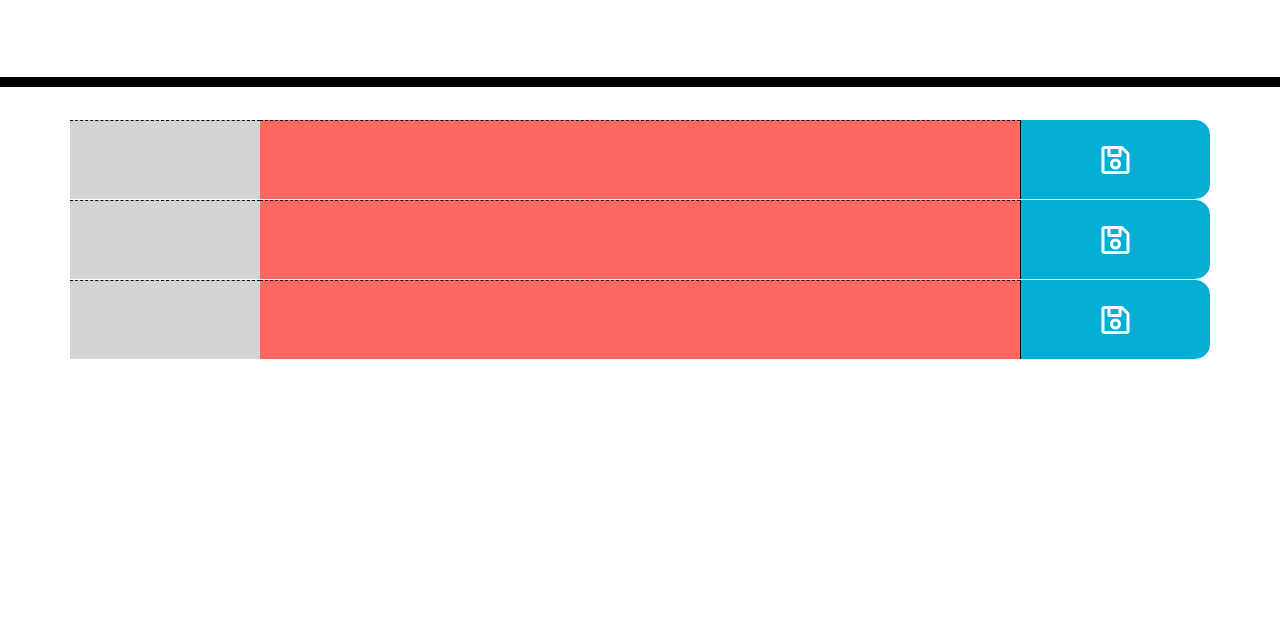
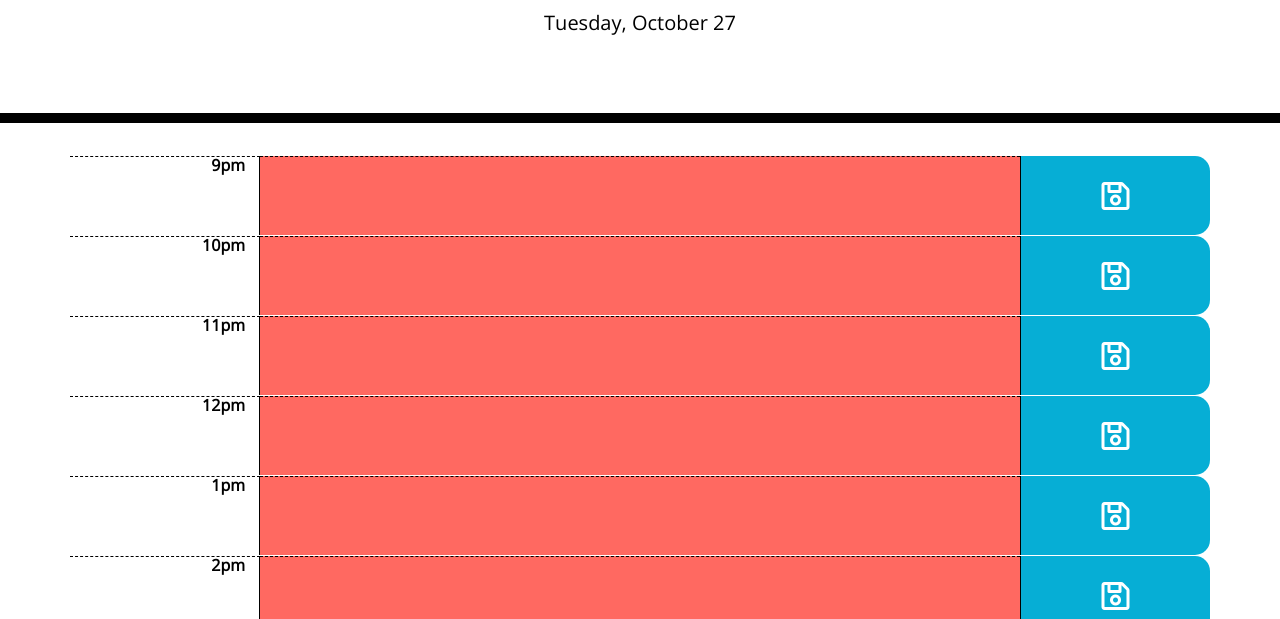
Before and after one commit to btparker70/Daily-Planner, a plain HTML site: page index.html in a window 1280 px wide. Shown: the part 181-800 px from the top of the page. Drawn offline with nearby package versions, Linux system fonts and the light colour scheme.

Commit message:
basic loadout. header date

```diff
--- a/assets/css/style.css
+++ b/assets/css/style.css
@@ -40,6 +40,8 @@ textarea{
   background-color: #ffffff;
   color: #000000;
   border-top: 1px dashed #000000;
+  text-align: right;
+  font-weight: bold;
 }
 
 .past {
--- a/assets/javascript/script.js
+++ b/assets/javascript/script.js
@@ -22,7 +22,6 @@ m = moment.unix(7200);
 m = moment.utc();
 
 
-
 //This gives us the date/time of this moment object in my local time zone
 console.log(`toString() => ${m.toString()}`);
 
@@ -43,18 +42,63 @@ console.log(`toString() => ${m.toISOString()}`);
 // var $saveBtn = $('<div/>').appendTo('.row');
 // $saveBtn.attr('class', 'saveBtn present');
 
-for (i = 0; i < 3; i++) {
+
+//month name
+var currMonthName = moment().format('MMMM');
+console.log(currMonthName);
+//day number
+var currDayNum = moment().format('DD');
+console.log(currDayNum);
+//day of week
+var currDOW = moment().format('dddd');
+console.log(currDOW);
+// hour
+var currHour = moment().format('HH');
+console.log(currHour);
+// Date in header
+$('#currentDay').text(currDOW + ', ' + currMonthName + ' ' + currDayNum);
+
+
+
+
+for (i = 0; i < 9; i++) {
     // Row
     var row = $('<div/>').appendTo('.container');
     $(row).attr('class', 'row');
     // Time on left
     var hour = $('<div/>').appendTo(row);
-    $(hour).attr('class', 'hour col-2 past');
+    $(hour).attr('class', 'hour col-2');
+    switch (i < 4) {
+        case true:
+            $(hour).text((i + 9) + 'pm');
+            break;
+        case false:
+            $(hour).text((i - 3) + 'pm');
+            break;
+    }
+
+
     // Text field middle
     var description = $('<div/>').appendTo(row);
-    $(description).attr('class', 'hour col-8 present');
+    $(description).attr('class', 'hour col-8 description present');
+    // Text Area
+    var textArea = $('<textarea/>').appendTo(description);
+    $(textArea).css('height', '100%');
+    $(textArea).css('width', '105%');
+    $(textArea).css('margin-left', '-2.2%');
+    $(textArea).attr('disabled', true);
+    // $(textArea).attr('disabled', false);
+    // $(textArea).css('row', '4');
+    // $(textArea).attr('col', '8');
+    // $(textArea).css('margin-left', '-2.2%');
+
+
     // Save button right
     var saveBtn = $('<div/>').appendTo(row);
     $(saveBtn).attr('class', 'saveBtn col-2');
     $(saveBtn).prepend('<i class="far fa-save fa-2x center"></i>');
 }
+
+$(saveBtn).on('click', function () {
+    $(textArea).attr('disabled', false);
+})
```
Lines whose indentation alone changed are shown as unchanged.
